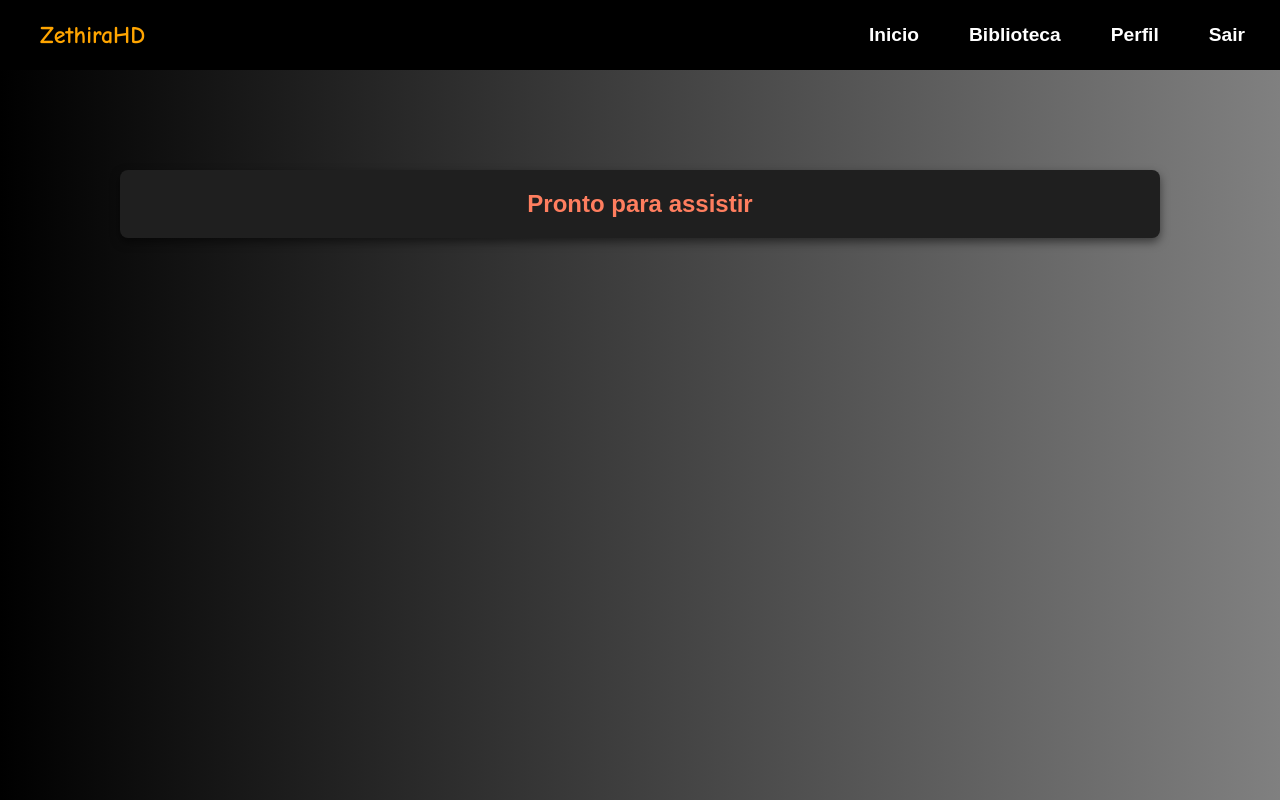
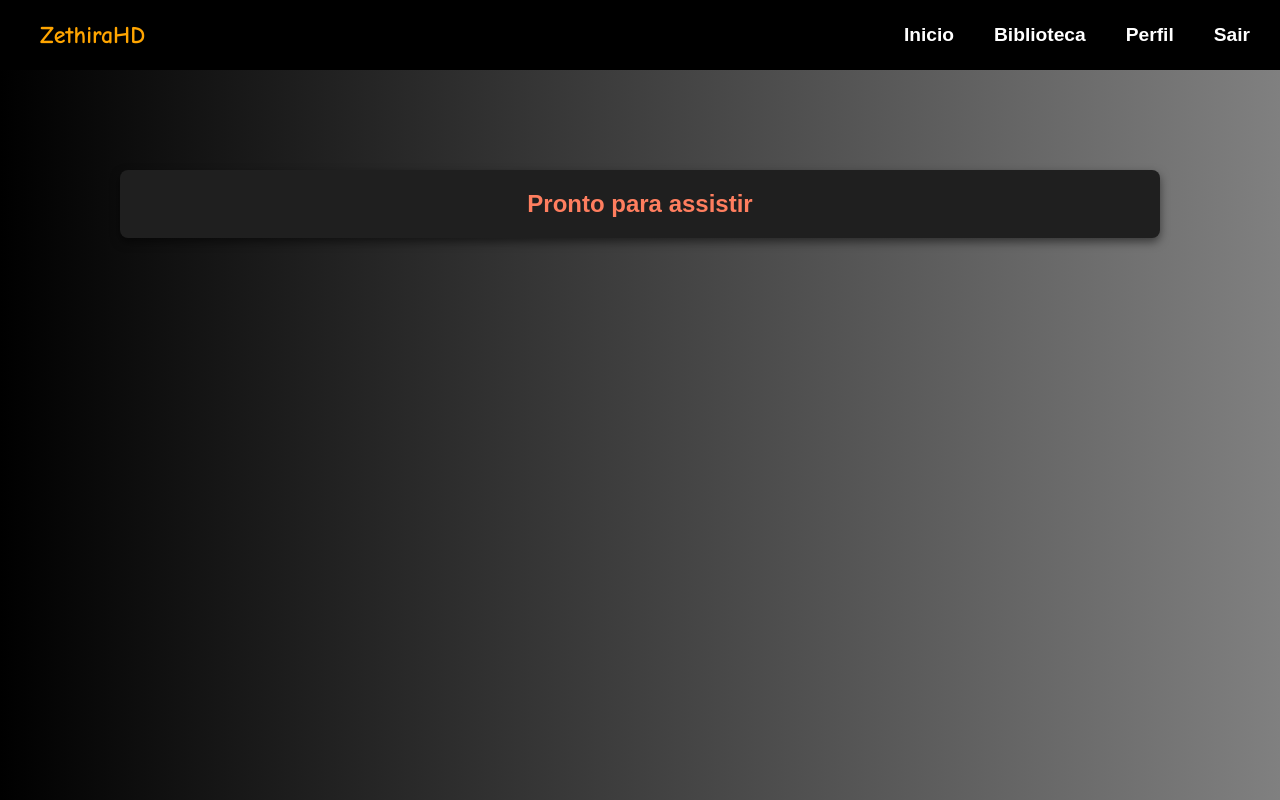
Before and after one commit to RichardPinewood/ZethiraHD, a website: page ZethiraHD/library.html in a window 1280 px wide. Drawn offline with Linux system fonts and the light colour scheme.

Commit message:
Nav links fixed

```diff
--- a/ZethiraHD/library.html
+++ b/ZethiraHD/library.html
@@ -24,25 +24,6 @@
       color: orange;
       font-size: 1.5rem;
       font-weight: bold;
-    }
-
-    .nav-links {
-      list-style: none;
-      display: flex;
-      margin: 0;
-      padding: 0;
-      margin-left: auto;
-      margin-right: 50px;
-    }
-
-    .nav-links li {
-      margin: 0 10px;
-    }
-
-    .nav-links a {
-      text-decoration: none;
-      color: white;
-      font-size: 1.2rem;
     }
 
     .nav-links a:hover {
```
Also changed, not shown: ZethiraHD/perfil.html (+0 -18 lines).
